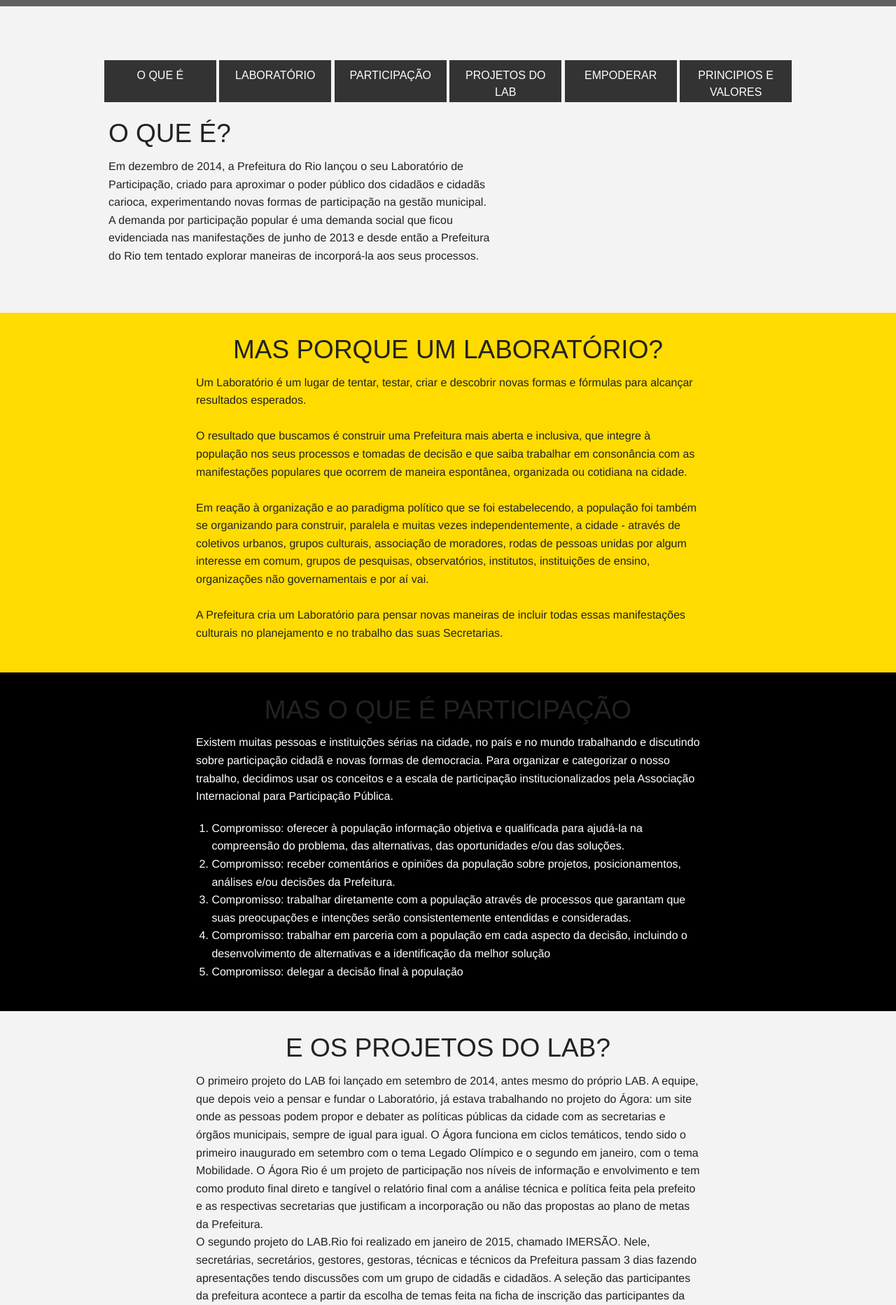
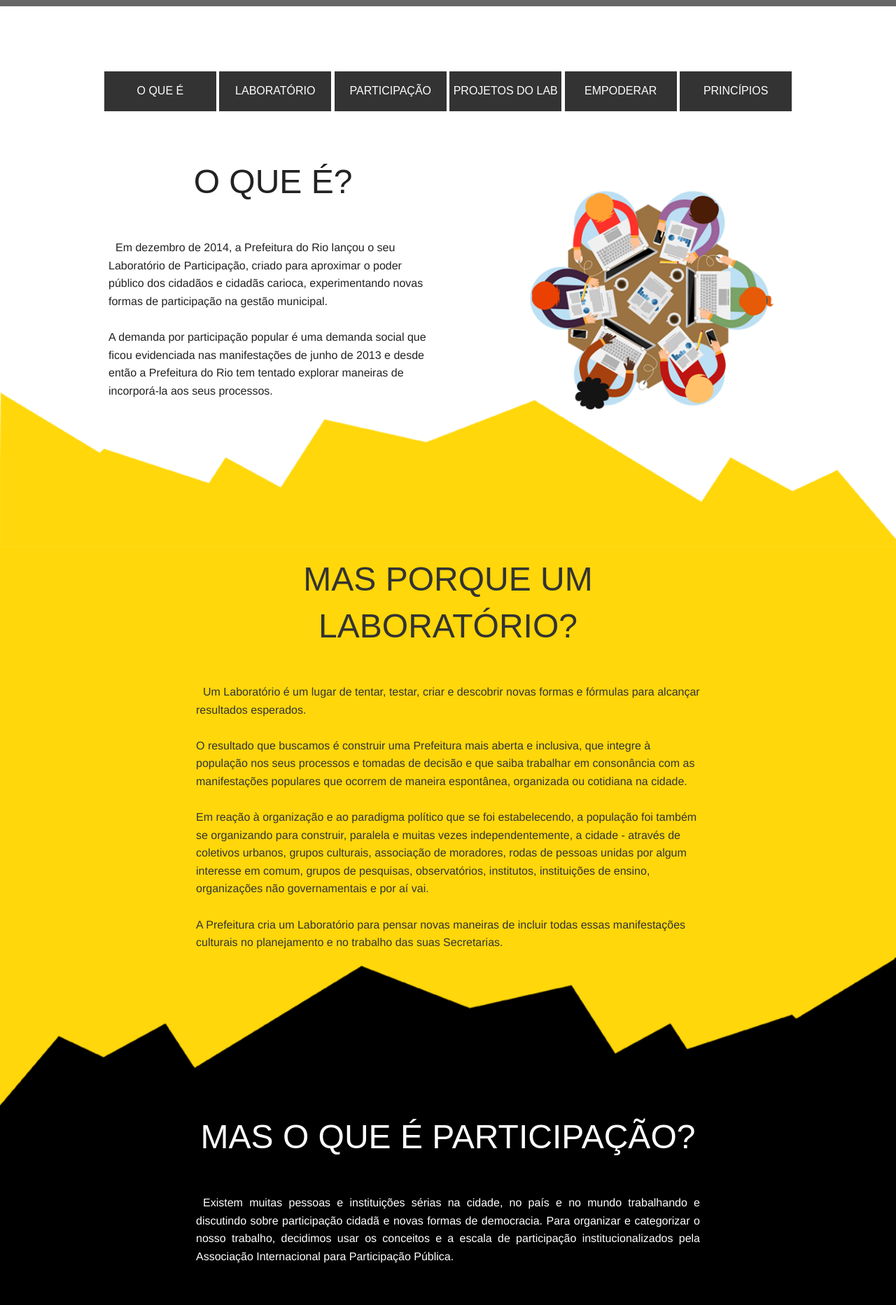
Before and after one commit to LAB-Rio/labrio.cc, a PHP site: page /saibamais.html in a window 1280 px wide. Shown: the part 66-1931 px from the top of the page at 70% size. Run offline with PHP 8.4, Linux system fonts and the light colour scheme; some web fonts are replaced.

Commit message:
Final WIP for saiba mais page

```diff
--- a/agora.html
+++ b/agora.html
@@ -175,7 +175,7 @@ Encerrada a escolha, os usuários ajudam na produção colaborativa do documento
       <div class="medium-4 columns small-6 text-center">
         <img src="./assets/images/icons/email.png" />
         <h3 class="francois">nosso email</h3>
-        <p><a href="mailto:contato.labrio@gmail.com">contato.labrio@gmail.com</a></p>
+        <p><a href="mailto:contato@labrio.cc">contato@labrio.cc</a></p>
       </div>
 
       <div class="medium-4 end small-12 columns text-center">
--- a/assets/stylesheets/application.css
+++ b/assets/stylesheets/application.css
@@ -103,11 +103,51 @@ body.project-imersao td.leaf { background: #9ab31e }
 body.project-imersao td.yard { background: #879d1a }
 
 
-.saiba-mais .internal-menu { display: block; width: 100%; margin-bottom: 1em;  }
-.saiba-mais .internal-menu a { transition: all .2s; display: inline-block; width: 16%; height: 60px; vertical-align: middle; background: #333; color: white; padding: .6em .4em;  }
+body.saiba-mais { background: white }
+
+
+.grey-bg { background-color: #ECECEC; color: #333 }
+.grey-bg h2 { color: #333 }
+.black-bg { background-color: black; color: white; }
+.black-bg h2 { color: white; }
+.orange-bg { background-color:#FFD70A; color: #333 }
+.orange-bg h2 { color: #333 }
+
+.saiba-mais .internal-menu { display: block; width: 100%; margin-bottom: 6em;  }
+.saiba-mais .internal-menu a { transition: all .2s; display: inline-block; width: 16%; padding: 1em .2em;  vertical-align: middle; background: #333; color: white;   }
 .saiba-mais .internal-menu a:hover { background: orange; }
 .saiba-mais .internal-menu a:before { position: relative; content: ' '; vertical-align: middle; }
 
-.saiba-mais section { padding: 1.5em 0; }
-.saiba-mais .why-lab, .saiba-mais .empowerment { background: #FFDB00; }
-.saiba-mais .what-participation, .lab-values { background: black; color: white; }
+.saiba-mais section { padding: 2.5em 0; }
+
+
+
+.saiba-mais section h2 { margin-bottom: 1em; margin-top: -.6em; font-size: 3em; }
+.saiba-mais section p { text-indent: 10px; }
+
+.what-is-the-lab { background: url('../images/orange-crop.png') no-repeat center bottom; background-size: 100%; }
+.what-is-the-lab .about { padding-bottom: 8em; }
+.why-lab { background: #FFD70A url('../images/black-crop.png') no-repeat center bottom; background-size: 100%; }
+.why-lab p { padding-bottom: 10em; }
+
+
+.what-participation { background: black url('../images/grey-image-crop.png') no-repeat center bottom; background-size: 100%; }
+.what-participation ol { padding-bottom: 25em; list-style-type:none; }
+.what-participation li { display: block; clear: both; padding: 3.5em 0; vertical-align: middle; }
+.what-participation ol img { float: left; margin-top: -1.5em;  }
+
+.empowerment { background: #FFD70A url('../images/black-image-crop.png') no-repeat center bottom; background-size: 100%; }
+.empowerment p { padding-bottom: 15em }
+
+
+
+.lab-projects { background: #ECECEC url('../images/orange-invert-crop.png') no-repeat center bottom; background-size: 100%; }
+.lab-projects .block { padding-bottom: 10em }
+.lab-projects ul { margin-top: 4em;  }
+.lab-projects li { text-align: center; display: inline-block; list-style-type: none; width: 32%; }
+
+
+.lab-values { background: #000 url('../images/white-crop.png') no-repeat center bottom; background-size: 100%; }
+.lab-values p { padding-bottom: 10em }
+
+.saiba-mais .talk h2 { font-size: 2em !important; margin-top: -2em !important}
--- a/chegajunto.html
+++ b/chegajunto.html
@@ -191,7 +191,8 @@
       <div class="medium-4 columns small-6 text-center">
         <img src="./assets/images/icons/email.png" />
         <h3 class="francois">nosso email</h3>
-        <p><a href="mailto:contato.labrio@gmail.com">contato.labrio@gmail.com</a></p>
+        <p><a href="mailto:contato@labrio.cc">contato@labrio.cc</a></p>
+
       </div>
 
       <div class="medium-4 end small-12 columns text-center">
--- a/imersao.html
+++ b/imersao.html
@@ -229,7 +229,8 @@
       <div class="medium-4 columns small-6 text-center">
         <img src="./assets/images/icons/email.png" />
         <h3 class="francois">nosso email</h3>
-        <p><a href="mailto:contato.labrio@gmail.com">contato.labrio@gmail.com</a></p>
+        <p><a href="mailto:contato@labrio.cc">contato@labrio.cc</a></p>
+
       </div>
 
       <div class="medium-4 end small-12 columns text-center">
--- a/saibamais.html
+++ b/saibamais.html
@@ -71,28 +71,29 @@
   <section class="what-is-the-lab project-internal">
     <div class="row">
       <nav class="francois text-uppercase internal-menu text-center">
-        <a href="#">O que é</a>
-        <a href="#">Laboratório</a>
-        <a href="#">Participação</a>
-        <a href="#">Projetos do LAB</a>
-        <a href="#">Empoderar</a>
-        <a href="#">Principios e valores</a>
+        <a href="#oque">O que é</a>
+        <a href="#lab">Laboratório</a>
+        <a href="#participacao">Participação</a>
+        <a href="#projetos-do-lab">Projetos do LAB</a>
+        <a href="#empoderar">Empoderar</a>
+        <a href="#principios-e-valores">Princípios</a>
       </nav>
 
     </div>
 
 
     <div class="row about">
-      <div class="medium-7 columns">
-        <h2 class="francois text-uppercase">O que é?</h2>
+      <div class="medium-6 columns">
+        <h2 class="francois text-center text-uppercase">O que é?</h2>
 
         <p>
         Em dezembro de 2014, a Prefeitura do Rio lançou o seu Laboratório de Participação, criado para aproximar o poder público dos cidadãos e cidadãs carioca, experimentando novas formas de participação na gestão municipal.<br/>
-          A demanda por participação popular é uma demanda social que ficou evidenciada nas manifestações de junho de 2013 e desde então a Prefeitura do Rio tem tentado explorar maneiras de incorporá-la aos seus processos.
+        <br/> A demanda por participação popular é uma demanda social que ficou evidenciada nas manifestações de junho de 2013 e desde então a Prefeitura do Rio tem tentado explorar maneiras de incorporá-la aos seus processos.
         </p>
+      </div>
 
-      <div class="medium-4 medium-offset-1 columns">
-        <img src=""/>
+      <div class="medium-5 medium-offset-1 end columns">
+        <img src="./assets/images/saibamais.png" alt="Laboratório de Participação"/>
       </div>
 
     </div>
@@ -101,7 +102,7 @@
 
 
 
-  <section class="why-lab">
+  <section class="why-lab orange-bg" id="lab">
     <div class="row">
 
       <div class="medium-centered medium-9 columns">
@@ -120,32 +121,39 @@
 
 
 
-  <section class="what-participation">
+  <section class="what-participation black-bg" id="participacao">
     <div class="row">
 
       <div class="medium-centered medium-9 columns">
-        <h2 class="francois text-uppercase text-center">Mas o que é participação</h2>
-        <p>Existem muitas pessoas e instituições sérias na cidade, no país e no mundo trabalhando e discutindo sobre participação cidadã e novas formas de democracia. Para organizar e categorizar o nosso trabalho, decidimos usar os conceitos e a escala de participação institucionalizados pela Associação Internacional para Participação Pública. </p>
+        <h2 class="francois text-uppercase text-center">Mas o que é participação?</h2>
+        <p class="text-justify">Existem muitas pessoas e instituições sérias na cidade, no país e no mundo trabalhando e discutindo sobre participação cidadã e novas formas de democracia. Para organizar e categorizar o nosso trabalho, decidimos usar os conceitos e a escala de participação institucionalizados pela Associação Internacional para Participação Pública. </p>
 
 
+      </div>
 
+      <div class="medium-centered medium-8 columns">
 
         <ol>
           <li class="scale-1">
+            <img src="./assets/images/selo_1.png" alt="1 - Informar"/>
             Compromisso: oferecer à população informação objetiva e qualificada para ajudá-la na compreensão do problema, das alternativas, das oportunidades e/ou das soluções.
           </li>
 
           <li class="scale-2">
+            <img src="./assets/images/selo_2.png" alt="2 - Consultar"/>
             Compromisso: receber comentários e opiniões da população sobre projetos, posicionamentos, análises e/ou decisões da Prefeitura.
           </li>
           <li class="scale-3">
+            <img src="./assets/images/selo_3.png" alt="3 - Envolver"/>
             Compromisso: trabalhar diretamente com a população através de processos que garantam que suas preocupações e intenções serão consistentemente entendidas e consideradas.
           </li>
           <li class="scale-4">
-            Compromisso: trabalhar em parceria com a população em cada aspecto da decisão, incluindo o desenvolvimento de alternativas e a identificação da melhor solução
+            <img src="./assets/images/selo_4.png" alt="4 - Colaborar"/>
+            Compromisso: trabalhar em parceria com a população em cada aspecto da decisão, incluindo o desenvolvimento de alternativas e a identificação da melhor solução.
           </li>
           <li class="scale-5">
-            Compromisso: delegar a decisão final à população
+            <img src="./assets/images/selo_5.png" alt="5 - Empoderar"/>
+            Compromisso: delegar a decisão final à população.
           </li>
 
 
@@ -162,16 +170,25 @@
 
 
 
-  <section class="lab-projects">
+  <section class="lab-projects grey-bg" id="projetos-do-lab">
     <div class="row">
-      <div class="medium-centered medium-9 columns">
+      <div class="medium-centered block medium-9 columns">
         <h2 class="francois text-uppercase text-center">E os projetos do LAB? </h2>
-        <p>
-        O primeiro projeto do LAB foi lançado em setembro de 2014, antes mesmo do próprio LAB. A equipe, que depois veio a pensar e fundar o Laboratório, já estava trabalhando no projeto do Ágora: um site onde as pessoas podem propor e debater as políticas públicas da cidade com as secretarias e órgãos municipais, sempre de igual para igual. O Ágora funciona em ciclos temáticos, tendo sido o primeiro inaugurado em setembro com o tema Legado Olímpico e o segundo em janeiro, com o tema Mobilidade. O Ágora Rio é um projeto de participação nos níveis de informação e envolvimento e tem como produto final direto e tangível o relatório final com a análise técnica e política feita pela prefeito e as respectivas secretarias que justificam a incorporação ou não das propostas ao plano de metas da Prefeitura. <br/>
-        O segundo projeto do LAB.Rio foi realizado em janeiro de 2015, chamado IMERSÃO. Nele, secretárias, secretários, gestores, gestoras, técnicas e técnicos da Prefeitura passam 3 dias fazendo apresentações tendo discussões com um grupo de cidadãs e cidadãos. A seleção das participantes da prefeitura acontece a partir da escolha de temas feita na ficha de inscrição das participantes da população, que, neste primeiro módulo já realizado, foram escolhidas a partir dos critérios de idade (16 a 26 anos), AP onde mora (foram selecionadas proporcionalmente à distribuição da população da cidade por AP), igualdade de gênero e a resposta da pergunta: qual o seu interesse em participar do projeto? O IMERSÃO é um projeto de participação nos níveis de informação e consulta. <br/>
-	O terceiro projeto no qual o LAB se envolveu foi o Plano de Mobilidade Urbana Sustentável, o PMUS, um projeto da Secretaria Municipal de Transporte que o LAB colabora para tornar seu processo de elaboração mais inclusivo e participativo. Para isso, não só usaremos o Ágora Rio Desafio Mobilidade (para o qual teve seu processo adaptado), mas também usaremos novas ferramentas digitais e presenciais de participação. A abertura do PMUS à participação acontece nos níveis de consulta e envolvimento.
+        <p class="text-justify">
+        O primeiro projeto do LAB foi lançado em setembro de 2014, antes mesmo do próprio LAB. A equipe, que depois veio a pensar e fundar o Laboratório, já estava trabalhando no projeto do Ágora: um site onde as pessoas podem propor e debater as políticas públicas da cidade com as secretarias e órgãos municipais, sempre de igual para igual. O Ágora funciona em ciclos temáticos, tendo sido o primeiro inaugurado em setembro com o tema Legado Olímpico e o segundo em janeiro, com o tema Mobilidade. O Ágora Rio é um projeto de participação nos níveis de informação e envolvimento e tem como produto final direto e tangível o relatório final com a análise técnica e política feita pela prefeito e as respectivas secretarias que justificam a incorporação ou não das propostas ao plano de metas da Prefeitura. <br/><br/>
+        O segundo projeto do LAB.Rio foi realizado em janeiro de 2015, chamado IMERSÃO. Nele, secretárias, secretários, gestores, gestoras, técnicas e técnicos da Prefeitura passam 3 dias fazendo apresentações tendo discussões com um grupo de cidadãs e cidadãos. A seleção das participantes da prefeitura acontece a partir da escolha de temas feita na ficha de inscrição das participantes da população, que, neste primeiro módulo já realizado, foram escolhidas a partir dos critérios de idade (16 a 26 anos), AP onde mora (foram selecionadas proporcionalmente à distribuição da população da cidade por AP), igualdade de gênero e a resposta da pergunta: qual o seu interesse em participar do projeto? O IMERSÃO é um projeto de participação nos níveis de informação e consulta. <br/><br/>
+	O terceiro projeto no qual o LAB se envolveu foi o Plano de Mobilidade Urbana Sustentável, o PMUS, um projeto da Secretaria Municipal de Transporte que o LAB colabora para tornar seu processo de elaboração mais inclusivo e participativo. Para isso, não só usaremos o Ágora Rio Desafio Mobilidade (para o qual teve seu processo adaptado), mas também usaremos novas ferramentas digitais e presenciais de participação. A abertura do PMUS à participação acontece nos níveis de consulta e envolvimento. <br/><br/>
 
         </p>
+
+
+        <ul>
+            <li><a href="http://desafioagorario.com.br" target="_blank"><img src="./assets/images/projeto_agora.png" width="180" alt="Desafio Agora"/></a>
+
+            <li><a href="http://labrio.cc/imersao.html"><img src="./assets/images/projeto_imersao.png" width="170" alt="Imersão"/></a>
+        </li>
+
+            <li><a href="http://pmus.com.br" target="_blank"><img src="./assets/images/projeto_pmus.png" alt="PMUS" width="170"/></a>
       </div>
 
 
@@ -182,10 +199,10 @@
 
 
 
-  <section class="empowerment">
+  <section class="empowerment orange-bg" id="empoderar">
     <div class="row">
       <div class="medium-centered medium-9 columns">
-        <h2>Mas, e aí, LAB, quando vai ter projeto no nível do empoderar?</h2>
+        <h2 class="francois text-uppercase text-center">Mas, e aí, LAB, quando vai ter projeto no nível do empoderar?</h2>
 
 
         <p>
@@ -200,13 +217,12 @@
   </section>
 
 
-  <section class="lab-values">
+  <section class="lab-values black-bg" id="principios-e-valores">
     <div class="row">
 
       <div class="medium-centered medium-9 columns">
-        <h2>Princípios e valores do Lab.Rio</h2>
+        <h2 class="francois text-uppercase text-center">Princípios e valores do Lab.Rio</h2>
         <p>
-        <br/><br/>
         <strong>A Cidade é um direito de todxs xs cidadãxs</strong>
         <br/><br/>
 	Todx cidadãx tem o mesmo direito aos recursos da cidade e deve ter a mesma acessibilidade a eles. Além disso, é parte constituinte do direito à cidade de todx cidadãx participar da construção da cidade e dos seus processos de mudança.
@@ -265,7 +281,7 @@
       <div class="medium-4 columns small-6 text-center">
         <img src="./assets/images/icons/email.png" />
         <h3 class="francois">nosso email</h3>
-        <p><a href="mailto:contato.labrio@gmail.com">contato.labrio@gmail.com</a></p>
+        <p><a href="mailto:contato@labrio.cc">contato@labrio.cc</a></p>
       </div>
 
       <div class="medium-4 end small-12 columns text-center">
```
Also changed, not shown: assets/images/black-crop.png (added), assets/images/black-image-crop.png (added), assets/images/grey-image-crop.png (added), assets/images/orange-crop.png (added), assets/images/orange-invert-crop.png (added), assets/images/projeto_agora.png (added), assets/images/projeto_imersao.png (added), assets/images/projeto_pmus.png (added), assets/images/saibamais.png (added), assets/images/selo_1.png (added), assets/images/selo_2.png (added), assets/images/selo_3.png (added), assets/images/selo_4.png (added), assets/images/selo_5.png (added), 1 more files.
